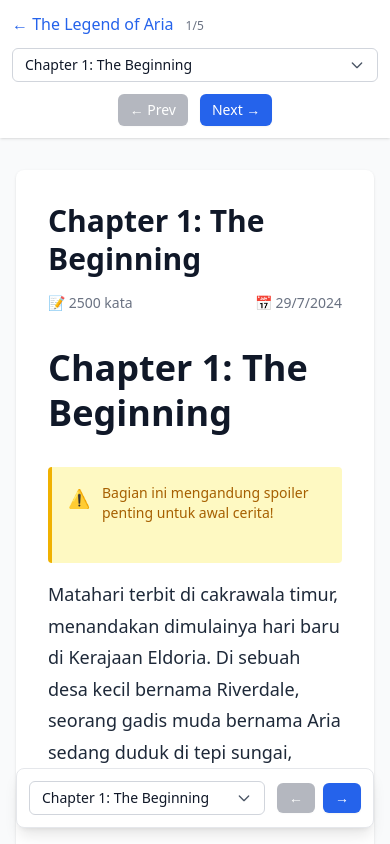
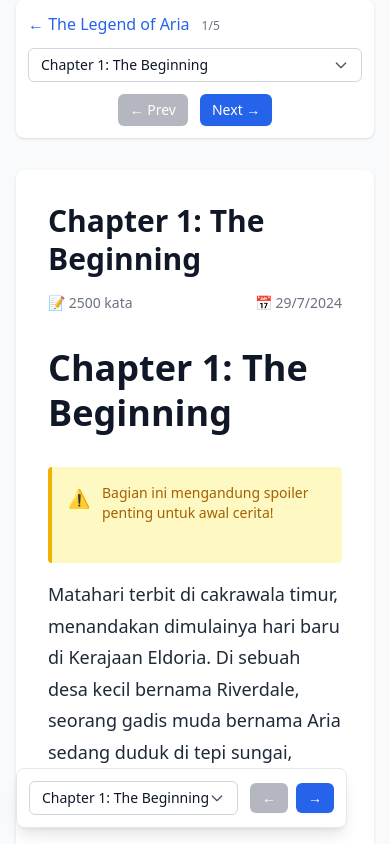
Before and after one commit to muhammad-zainal-muttaqin/novel-vercel, a Next.js app: page /novel/the-legend-of-aria/chapter-1 in a window 390 px wide. Shown: the top 844 px of the page. Built offline with nearby package versions, Linux system fonts and the light colour scheme.

Commit message:
Align header and floating nav with main content width

```diff
--- a/src/app/novel/[slug]/[chapter]/page.tsx
+++ b/src/app/novel/[slug]/[chapter]/page.tsx
@@ -94,10 +94,11 @@ export default async function ChapterPage({ params }: PageProps) {
   return (
     <div className="min-h-screen bg-gray-50">
       {/* Header dengan Navigasi Compact */}
-      <header className="bg-white shadow-sm lg:sticky lg:top-0 z-10">
-        <div className="max-w-4xl mx-auto px-3 sm:px-6 lg:px-8">
-          {/* Mobile Layout */}
-          <div className="block lg:hidden py-3">
+      <header className="lg:sticky lg:top-0 z-10">
+        <div className="max-w-4xl mx-auto px-4 sm:px-6 lg:px-8">
+          <div className="bg-white shadow-sm rounded-lg lg:rounded-none px-3 sm:px-6 lg:px-8">
+            {/* Mobile Layout */}
+            <div className="block lg:hidden py-3">
             {/* Back button */}
             <div className="mb-3">
               <Button href={`/novel/${slug}`} variant="primary" className="inline-block text-blue-600 hover:text-blue-800 transition-colors bg-transparent shadow-none text-sm font-medium">
@@ -190,6 +191,7 @@ export default async function ChapterPage({ params }: PageProps) {
             </div>
           </div>
         </div>
+        </div>
       </header>
 
       {/* Main Content */}
@@ -246,7 +248,8 @@ export default async function ChapterPage({ params }: PageProps) {
       </main>
 
       {/* Floating Mobile Navigation - Only visible on mobile */}
-      <div className="lg:hidden fixed bottom-4 left-4 right-4 z-20">
+      <div className="lg:hidden fixed bottom-4 z-20">
+        <div className="max-w-4xl mx-auto px-4 sm:px-6 lg:px-8">
         <div className="bg-white rounded-lg shadow-lg border border-gray-200 p-3">
           <div className="flex items-center justify-between">
             {/* Chapter Dropdown - Compact */}
@@ -302,6 +305,7 @@ export default async function ChapterPage({ params }: PageProps) {
             </div>
           </div>
         </div>
+        </div>
       </div>
     </div>
   );
```
